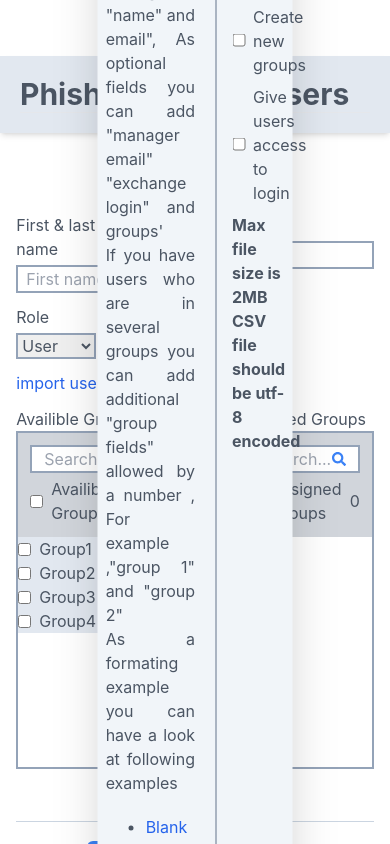
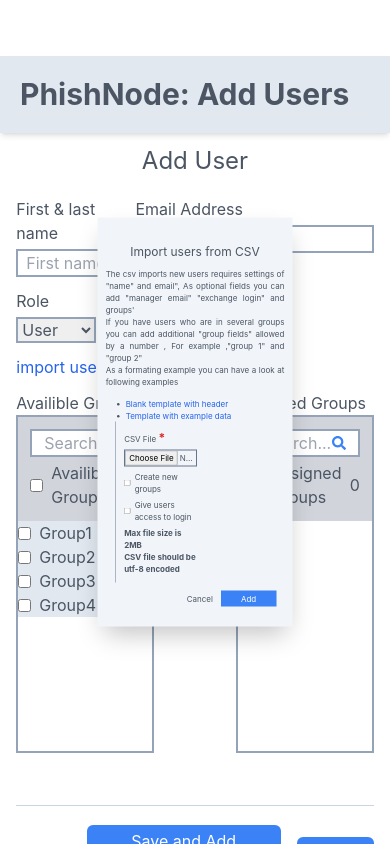
Before and after one commit to Arex360/phishing, a Next.js app: page /sections/AddUser in a window 390 px wide. Both pictures are taken after a click on the element "import user through csv". Shown: the top 844 px of the page. Built offline with nearby package versions, Linux system fonts and the light colour scheme.

Commit message:
added responsiveness

```diff
--- a/pages/sections/AddUser.jsx
+++ b/pages/sections/AddUser.jsx
@@ -54,13 +54,13 @@ let AddUser = ()=>{
     },[])
     return(
         <section className="text-gray-600 body-font h-screen overflow-scroll py-14">
-            { form && <div className="card absolute flex flex-col gap-4 bg-slate-100 w-1/2 py-10 top-[50%] left-[50%] translate-x-[-50%] translate-y-[-50%] shadow-2xl">
+            { form && <div className="card z-10 absolute flex flex-col gap-4 scale-50 md:scale-100 bg-slate-100 w-full md:w-1/2 py-10 top-[50%] left-[50%] translate-x-[-50%] translate-y-[-50%] shadow-2xl">
                 <div className="row flex center text-2xl mt-3">
                      <h1 className="mx-auto">Import users from CSV</h1>
                 </div>
-                <div className="line w-full h-[0.5px] bg-gray-400"></div>
-                <div className="body w-11/12  mx-auto flex">
-                    <div className="left w-1/2 text-justify">
+                <div className="line w-full h-[0.5px] bg-gray-400 hidden md:block"></div>
+                <div className="body w-11/12  mx-auto flex flex-col md:flex-row">
+                    <div className="left md:w-1/2 w-full text-justify">
                         {`The csv imports new users requires settings of "name" and email", As optional fields you can add "manager email"
                         "exchange login" and groups'`}
                         <br />
@@ -89,7 +89,7 @@ let AddUser = ()=>{
                         </h1>
                     </div>
                 </div>
-                <div className="line w-full h-[0.5px] bg-gray-400"></div>
+                <div className="line w-full h-[0.5px] bg-gray-400 hidden md:block"></div>
                 <div className="footer flex items-center justify-end gap-4 w-11/12">
                     <button>Cancel</button>
                     <button className="bg-blue-500 text-white px-10 py-1">Add</button>
@@ -101,7 +101,7 @@ let AddUser = ()=>{
             </div>
             <div className="row1 w-full flex justify-center mt-3 flex-col gap-3">
                 <label className="mx-auto text-2xl">Add User</label>
-                <div className="line w-full h-1 bg-slate-600 scale-y-[0.2]"></div>
+                <div className="line w-full h-1 bg-slate-600 scale-y-[0.2] hidden md:block"></div>
             </div>
             <div className="body w-full flex justify-center items-center flex-col gap-3 mt-5">
                 <div className="form w-11/12 flex flex-col gap-3">
```
